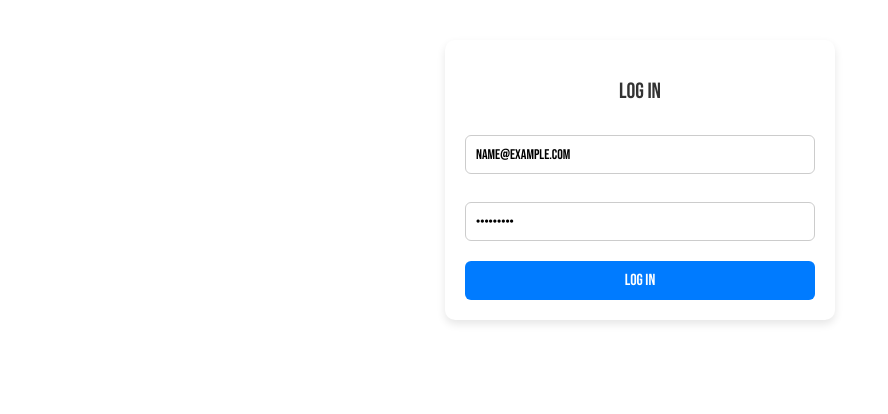
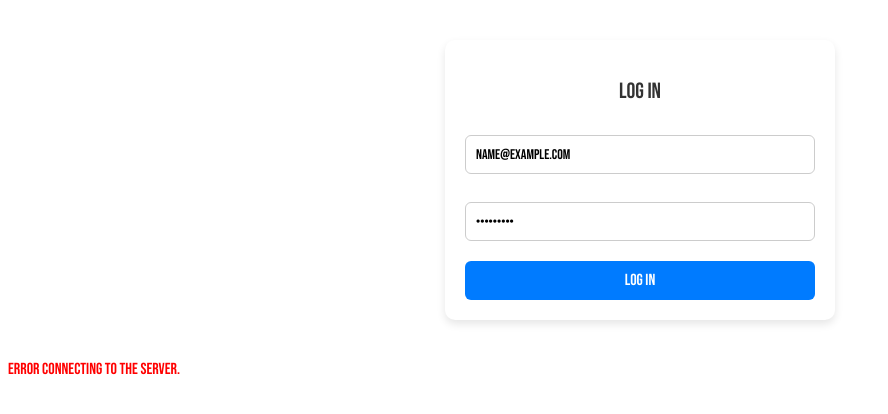
Before and after one commit to mattomar/club-members, a React app: page /login in a window 1280 px wide. Both pictures are taken after typing "name@example.com", "Sample123" into the empty fields and a click on the button "Log In". Shown: the top 414 px of the page, without its empty margins (0-888 px from the left). Built offline with nearby package versions, Linux system fonts and the light colour scheme; no server answers; a web font is replaced by a local one.

Commit message:
added error if the login is wrong

```diff
--- a/pages/logIn.js
+++ b/pages/logIn.js
@@ -1,12 +1,14 @@
 import AuthForm from "../components/authForm";
-import React from "react";
+import React, { useState } from "react";
 import { useNavigate } from "react-router-dom";
 
 const Login = () => {
+  const [error, setError] = useState(""); // State for error message
   const navigate = useNavigate();
 
   const handleLogin = async (e, { email, password }) => {
     e.preventDefault();
+    setError(""); // Clear previous errors
 
     try {
       const response = await fetch("https://club-members-server-production.up.railway.app/api/auth/login", {
@@ -19,18 +21,23 @@ const Login = () => {
 
       if (response.ok) {
         console.log("Login successful:", data);
-            localStorage.setItem("token", data.token); // Store token
-            navigate("/home"); // Redirect to homepage
+        localStorage.setItem("token", data.token);
+        navigate("/home");
       } else {
-            console.error("Login failed:", data.message);
+        setError(data.message || "Invalid email or password.");
       }
     } catch (error) {
-        console.error("Error:", error);
+      setError("Error connecting to the server.");
+      console.error(error);
     }
   };
-  console.log("✅ Login Component Loaded!"); // Add this line
 
-  return <AuthForm type="login" onSubmit={handleLogin} />;
+  return (
+    <div>
+      <AuthForm type="login" onSubmit={handleLogin} />
+      {error && <p style={{ color: "red" }}>{error}</p>}
+    </div>
+  );
 };
 
 export default Login;
```
Lines whose indentation alone changed are shown as unchanged.
